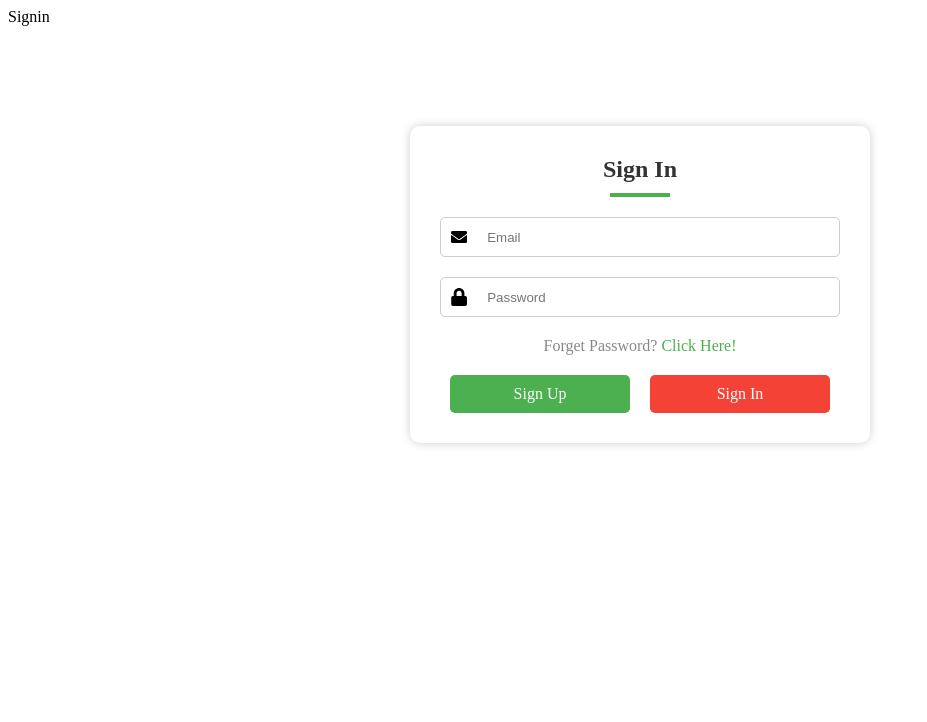
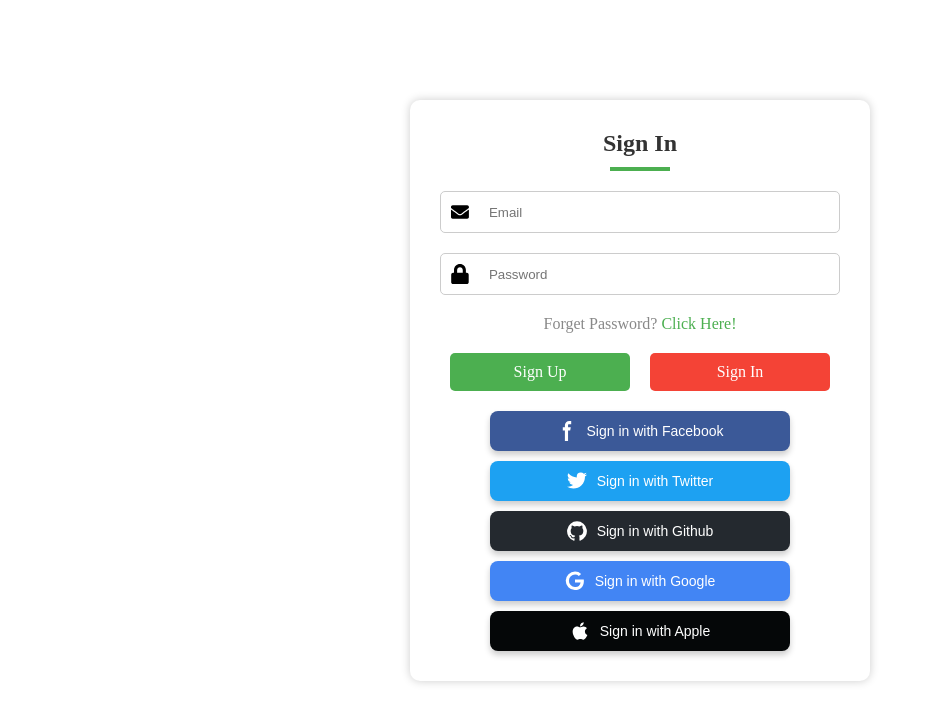
Before and after one commit to vikarnjha/React-AuthXpert, a React (Vite) app in the folder react-authxpert/: page / in a window 1280 px wide. Both pictures are taken after a click on the element "Sign In". Shown: the top 722 px of the page, without its empty margins (0-927 px from the left). Built offline with nearby package versions, Linux system fonts and the light colour scheme.

Commit message:
login with buttons are added

```diff
--- a/react-authxpert/src/App.jsx
+++ b/react-authxpert/src/App.jsx
@@ -6,7 +6,7 @@
 
   return (
     <>
-      <Signin />
+      {/* <Signin /> */}
       <Signup />
     </>
   )
--- a/react-authxpert/src/components/Signup.css
+++ b/react-authxpert/src/components/Signup.css
@@ -76,3 +76,74 @@
     display: flex;
     align-items: center;
   }
+
+/* CSS for login with buttons  */
+
+.or {
+    display: flex;
+    flex-direction: column;
+    align-items: center;
+    gap: 10px; /* Space between each button */
+    margin-top: 20px;
+  }
+
+  .facebook, .twitter, .github, .google, .apple {
+    width: 100%; /* Full width button */
+    display: flex;
+    justify-content: center;
+  }
+
+  button {
+    display: flex;
+    align-items: center;
+    justify-content: center;
+    width: 100%; /* Full width button */
+    max-width: 300px; /* Optional max-width */
+    padding: 10px 20px;
+    border: none;
+    border-radius: 8px;
+    font-size: 14px;
+    font-weight: 500;
+    cursor: pointer;
+    transition: background 0.3s ease, transform 0.2s ease;
+    box-shadow: 0px 4px 6px rgba(0, 0, 0, 0.2);
+  }
+
+  button:hover {
+    transform: scale(1.05);
+  }
+
+  button:active {
+    transform: scale(0.98);
+  }
+
+  svg {
+    width: 20px;
+    height: 20px;
+    margin-right: 10px;
+  }
+
+  .facebook button {
+    background: #3b5998;
+    color: white;
+  }
+
+  .twitter button {
+    background: #1da1f2;
+    color: white;
+  }
+
+  .github button {
+    background: #24292F;
+    color: white;
+  }
+
+  .google button {
+    background: #4285F4;
+    color: white;
+  }
+
+  .apple button {
+    background: #050708;
+    color: white;
+  }
--- a/react-authxpert/src/components/Signup.jsx
+++ b/react-authxpert/src/components/Signup.jsx
@@ -50,7 +50,119 @@
         >
           Sign In
         </div>
+        <br />{" "}
       </div>
+      {action === "Sign In" && (
+        <div className="or">
+          <div className="facebook">
+            <button
+              type="button"
+              class="text-white bg-[#3b5998] hover:bg-[#3b5998]/90 focus:ring-4 focus:outline-none focus:ring-[#3b5998]/50 font-medium rounded-lg text-sm px-5 py-2.5 text-center inline-flex items-center dark:focus:ring-[#3b5998]/55 me-2 mb-2"
+            >
+              <svg
+                class="w-4 h-4 me-2"
+                aria-hidden="true"
+                xmlns="http://www.w3.org/2000/svg"
+                fill="currentColor"
+                viewBox="0 0 8 19"
+              >
+                <path
+                  fill-rule="evenodd"
+                  d="M6.135 3H8V0H6.135a4.147 4.147 0 0 0-4.142 4.142V6H0v3h2v9.938h3V9h2.021l.592-3H5V3.591A.6.6 0 0 1 5.592 3h.543Z"
+                  clip-rule="evenodd"
+                />
+              </svg>
+              Sign in with Facebook
+            </button>
+          </div>
+          <div className="twitter">
+            <button
+              type="button"
+              class="text-white bg-[#1da1f2] hover:bg-[#1da1f2]/90 focus:ring-4 focus:outline-none focus:ring-[#1da1f2]/50 font-medium rounded-lg text-sm px-5 py-2.5 text-center inline-flex items-center dark:focus:ring-[#1da1f2]/55 me-2 mb-2"
+            >
+              <svg
+                class="w-4 h-4 me-2"
+                aria-hidden="true"
+                xmlns="http://www.w3.org/2000/svg"
+                fill="currentColor"
+                viewBox="0 0 20 17"
+              >
+                <path
+                  fill-rule="evenodd"
+                  d="M20 1.892a8.178 8.178 0 0 1-2.355.635 4.074 4.074 0 0 0 1.8-2.235 8.344 8.344 0 0 1-2.605.98A4.13 4.13 0 0 0 13.85 0a4.068 4.068 0 0 0-4.1 4.038 4 4 0 0 0 .105.919A11.705 11.705 0 0 1 1.4.734a4.006 4.006 0 0 0 1.268 5.392 4.165 4.165 0 0 1-1.859-.5v.05A4.057 4.057 0 0 0 4.1 9.635a4.19 4.19 0 0 1-1.856.07 4.108 4.108 0 0 0 3.831 2.807A8.36 8.36 0 0 1 0 14.184 11.732 11.732 0 0 0 6.291 16 11.502 11.502 0 0 0 17.964 4.5c0-.177 0-.35-.012-.523A8.143 8.143 0 0 0 20 1.892Z"
+                  clip-rule="evenodd"
+                />
+              </svg>
+              Sign in with Twitter
+            </button>
+          </div>
+          <div className="github">
+            <button
+              type="button"
+              class="text-white bg-[#24292F] hover:bg-[#24292F]/90 focus:ring-4 focus:outline-none focus:ring-[#24292F]/50 font-medium rounded-lg text-sm px-5 py-2.5 text-center inline-flex items-center dark:focus:ring-gray-500 dark:hover:bg-[#050708]/30 me-2 mb-2"
+            >
+              <svg
+                class="w-4 h-4 me-2"
+                aria-hidden="true"
+                xmlns="http://www.w3.org/2000/svg"
+                fill="currentColor"
+                viewBox="0 0 20 20"
+              >
+                <path
+                  fill-rule="evenodd"
+                  d="M10 .333A9.911 9.911 0 0 0 6.866 19.65c.5.092.678-.215.678-.477 0-.237-.01-1.017-.014-1.845-2.757.6-3.338-1.169-3.338-1.169a2.627 2.627 0 0 0-1.1-1.451c-.9-.615.07-.6.07-.6a2.084 2.084 0 0 1 1.518 1.021 2.11 2.11 0 0 0 2.884.823c.044-.503.268-.973.63-1.325-2.2-.25-4.516-1.1-4.516-4.9A3.832 3.832 0 0 1 4.7 7.068a3.56 3.56 0 0 1 .095-2.623s.832-.266 2.726 1.016a9.409 9.409 0 0 1 4.962 0c1.89-1.282 2.717-1.016 2.717-1.016.366.83.402 1.768.1 2.623a3.827 3.827 0 0 1 1.02 2.659c0 3.807-2.319 4.644-4.525 4.889a2.366 2.366 0 0 1 .673 1.834c0 1.326-.012 2.394-.012 2.72 0 .263.18.572.681.475A9.911 9.911 0 0 0 10 .333Z"
+                  clip-rule="evenodd"
+                />
+              </svg>
+              Sign in with Github
+            </button>
+          </div>
+          <div className="google">
+            <button
+              type="button"
+              class="text-white bg-[#4285F4] hover:bg-[#4285F4]/90 focus:ring-4 focus:outline-none focus:ring-[#4285F4]/50 font-medium rounded-lg text-sm px-5 py-2.5 text-center inline-flex items-center dark:focus:ring-[#4285F4]/55 me-2 mb-2"
+            >
+              <svg
+                class="w-4 h-4 me-2"
+                aria-hidden="true"
+                xmlns="http://www.w3.org/2000/svg"
+                fill="currentColor"
+                viewBox="0 0 18 19"
+              >
+                <path
+                  fill-rule="evenodd"
+                  d="M8.842 18.083a8.8 8.8 0 0 1-8.65-8.948 8.841 8.841 0 0 1 8.8-8.652h.153a8.464 8.464 0 0 1 5.7 2.257l-2.193 2.038A5.27 5.27 0 0 0 9.09 3.4a5.882 5.882 0 0 0-.2 11.76h.124a5.091 5.091 0 0 0 5.248-4.057L14.3 11H9V8h8.34c.066.543.095 1.09.088 1.636-.086 5.053-3.463 8.449-8.4 8.449l-.186-.002Z"
+                  clip-rule="evenodd"
+                />
+              </svg>
+              Sign in with Google
+            </button>
+          </div>
+          <div className="apple">
+            <button
+              type="button"
+              class="text-white bg-[#050708] hover:bg-[#050708]/90 focus:ring-4 focus:outline-none focus:ring-[#050708]/50 font-medium rounded-lg text-sm px-5 py-2.5 text-center inline-flex items-center dark:focus:ring-[#050708]/50 dark:hover:bg-[#050708]/30 me-2 mb-2"
+            >
+              <svg
+                class="w-5 h-5 me-2 -ms-1"
+                aria-hidden="true"
+                focusable="false"
+                data-prefix="fab"
+                data-icon="apple"
+                role="img"
+                xmlns="http://www.w3.org/2000/svg"
+                viewBox="0 0 384 512"
+              >
+                <path
+                  fill="currentColor"
+                  d="M318.7 268.7c-.2-36.7 16.4-64.4 50-84.8-18.8-26.9-47.2-41.7-84.7-44.6-35.5-2.8-74.3 20.7-88.5 20.7-15 0-49.4-19.7-76.4-19.7C63.3 141.2 4 184.8 4 273.5q0 39.3 14.4 81.2c12.8 36.7 59 126.7 107.2 125.2 25.2-.6 43-17.9 75.8-17.9 31.8 0 48.3 17.9 76.4 17.9 48.6-.7 90.4-82.5 102.6-119.3-65.2-30.7-61.7-90-61.7-91.9zm-56.6-164.2c27.3-32.4 24.8-61.9 24-72.5-24.1 1.4-52 16.4-67.9 34.9-17.5 19.8-27.8 44.3-25.6 71.9 26.1 2 49.9-11.4 69.5-34.3z"
+                ></path>
+              </svg>
+              Sign in with Apple
+            </button>
+          </div>
+        </div>
+      )}
     </div>
   );
 };
```
